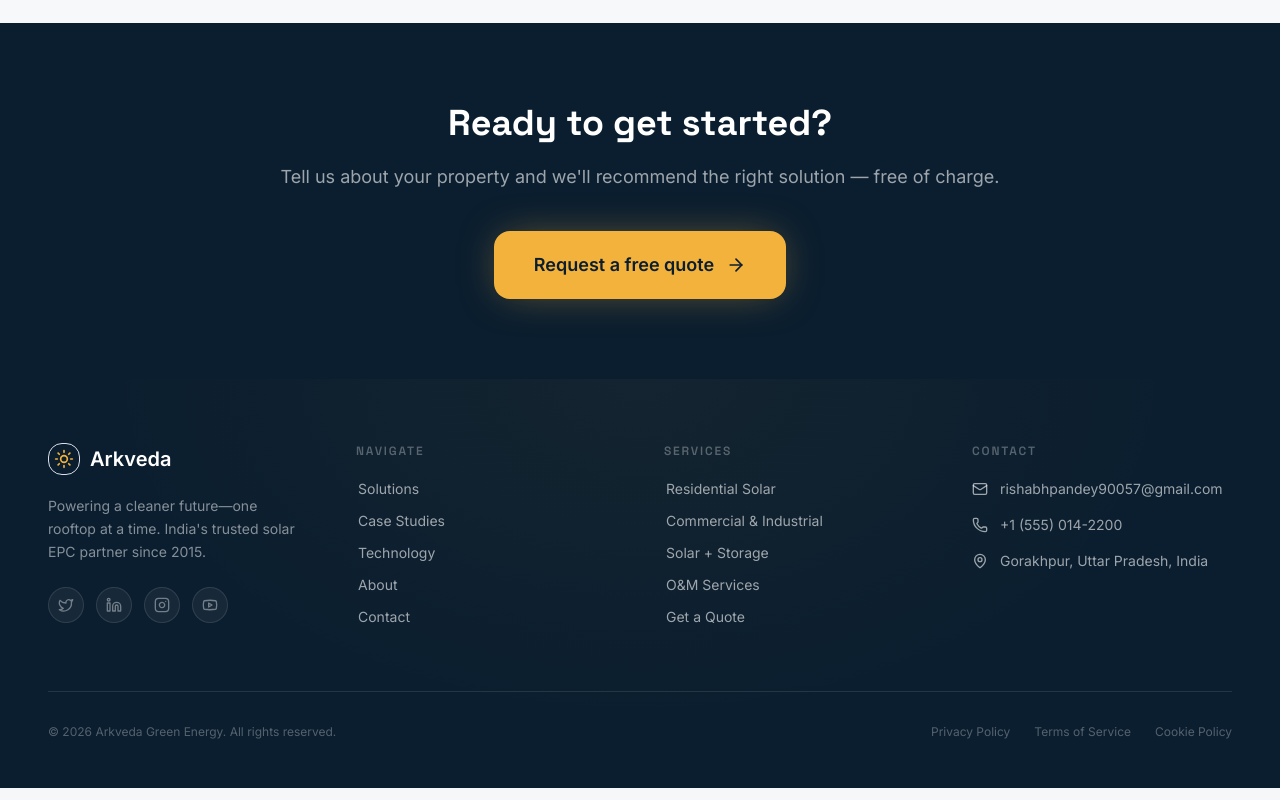
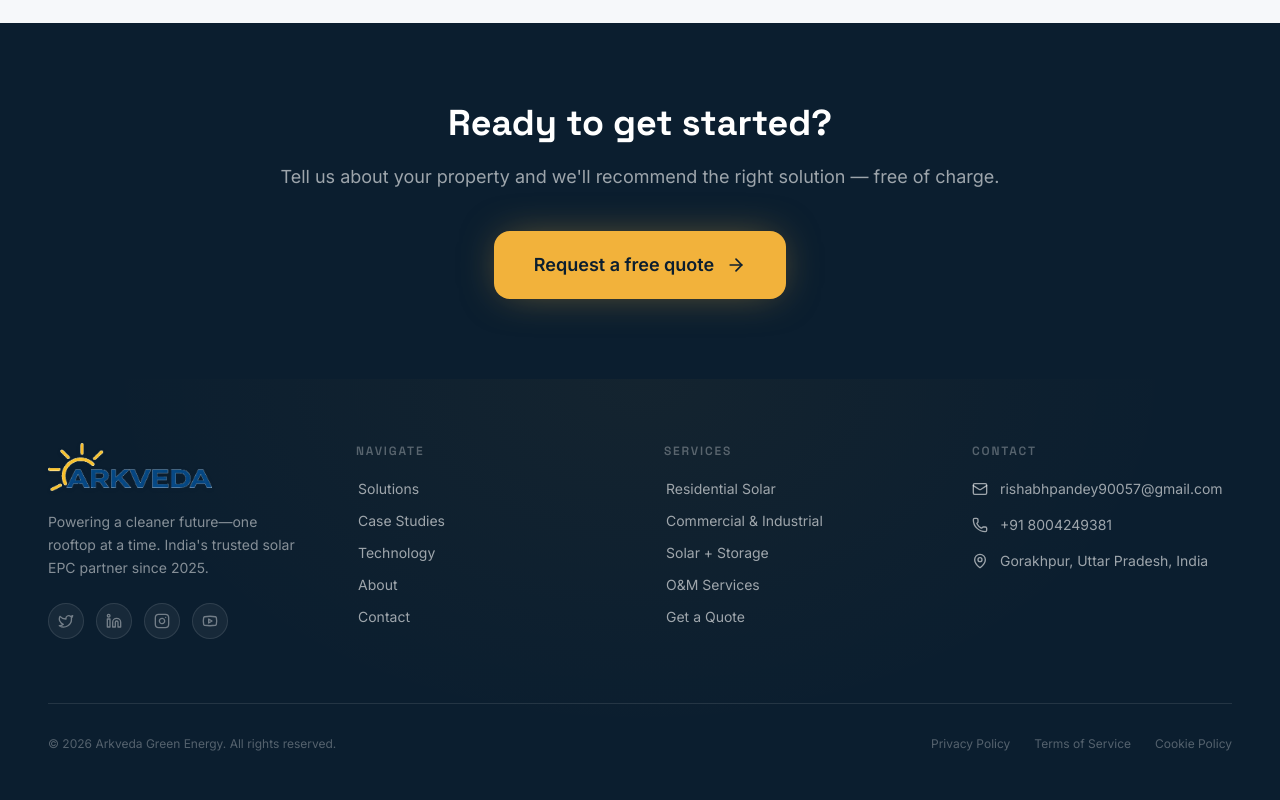
Before and after one commit to ChandanPandey45/ArkVeda-Web-master, a React (Vite) app: page /services in a window 1280 px wide. Shown: the part 1775-2575 px from the top of the page. Built offline with nearby package versions, Linux system fonts and the light colour scheme.

Commit message:
Contact Update

```diff
--- a/src/components/Footer.tsx
+++ b/src/components/Footer.tsx
@@ -1,4 +1,4 @@
-import { Sun, Twitter, Linkedin, Instagram, Youtube, Mail, Phone, MapPin, ArrowRight } from 'lucide-react';
+import { Twitter, Linkedin, Instagram, Youtube, Mail, Phone, MapPin, ArrowRight } from 'lucide-react';
 import { useNavigate, useLocation } from 'react-router-dom';
 
 const navLinks = [
@@ -68,13 +68,15 @@ export default function Footer() {
                 onClick={(e) => { e.preventDefault(); window.scrollTo({ top: 0, behavior: 'smooth' }); }}
                 className="flex items-center gap-2.5 mb-5 group"
               >
-                <div className="w-8 h-8 rounded-lg bg-solar-yellow/10 border border-solar-yellow/20 flex items-center justify-center group-hover:bg-solar-yellow/20 transition-colors">
-                  <Sun className="w-5 h-5 text-solar-yellow" />
-                </div>
-                <span className="text-xl font-bold text-white">Arkveda</span>
+                <img
+                  src="/arkveda-transparent.png"
+                  alt="Arkveda Logo"
+                  className="h-12 w-auto object-contain"
+                  style={{ filter: 'drop-shadow(0 1px 2px rgba(11,30,47,0.08))' }}
+                />
               </a>
               <p className="text-sm text-white/50 leading-relaxed max-w-xs mb-6">
-                Powering a cleaner future—one rooftop at a time. India's trusted solar EPC partner since 2015.
+                Powering a cleaner future—one rooftop at a time. India's trusted solar EPC partner since 2025.
               </p>
               {/* Social links */}
               <div className="flex gap-3">
@@ -152,7 +154,7 @@ export default function Footer() {
                     className="flex items-start gap-3 text-sm text-white/60 hover:text-solar-yellow transition-colors duration-200 group"
                   >
                     <Phone className="w-4 h-4 mt-0.5 shrink-0 text-solar-yellow/60 group-hover:text-solar-yellow transition-colors" />
-                    <span>+1 (555) 014-2200</span>
+                    <span>+91 8004249381</span>
                   </a>
                 </li>
                 <li>
--- a/src/components/Navbar.tsx
+++ b/src/components/Navbar.tsx
@@ -40,7 +40,7 @@ export default function Navbar() {
   return (
     <>
       <nav
-        className="fixed top-0 left-0 right-0 z-50 transition-all duration-500 bg-white/90 backdrop-blur-md shadow-sm "
+        className="fixed top-0 left-0 right-0 z-50 transition-all duration-500 bg-white/70 backdrop-blur-md shadow-sm "
       >
         <div className="w-full px-6 lg:px-12">
           <div className="flex items-center justify-between h-16 lg:h-20">
--- a/src/sections/ContactSection.tsx
+++ b/src/sections/ContactSection.tsx
@@ -94,14 +94,14 @@ export default function ContactSection() {
                   <h3 className="text-xl font-semibold text-white mb-1">Email Us</h3>
                   <p className="text-white/60 mb-2">Drop us a line anytime.</p>
                   <span className="text-solar-yellow font-medium text-lg lg:text-xl break-all">
-                    info.contactchandan@gmail.com
+                    rishabhpandey90057@gmail.com
                   </span>
                 </div>
               </div>
             </a>
 
             <a
-              href="tel:+15550142200"
+              href="tel:+918004249381"
               className="animate-item group block relative overflow-hidden rounded-3xl bg-white/5 border border-white/10 p-8 backdrop-blur-xl hover:bg-white/10 hover:border-blue-400/50 transition-all duration-500 shadow-2xl"
             >
               <div className="absolute bottom-0 left-0 w-48 h-48 bg-blue-500/10 rounded-full blur-3xl -ml-16 -mb-16 group-hover:bg-blue-500/20 transition-colors duration-500" />
@@ -113,7 +113,7 @@ export default function ContactSection() {
                   <h3 className="text-xl font-semibold text-white mb-1">Call Us</h3>
                   <p className="text-white/60 mb-2">Mon-Fri from 9am to 6pm.</p>
                   <span className="text-white font-medium text-lg lg:text-xl">
-                    +1 (555) 014-2200
+                    +91 8004249381
                   </span>
                 </div>
               </div>
```
